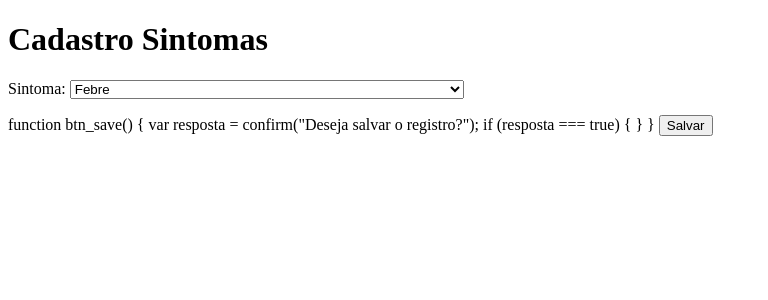
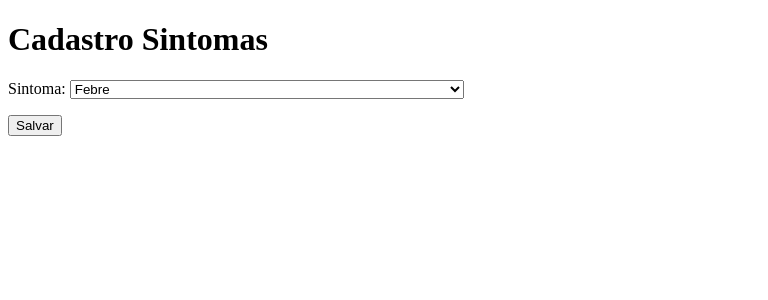
Before and after one commit to BrunaZimmermannTregnago/Pancora, a Spring Boot app: page /cadastro-sintomas.html in a window 1280 px wide. Shown: the top 300 px of the page, without its empty margins (0-768 px from the left). Run offline with Spring Boot 4, Linux system fonts and the light colour scheme; the visitor is signed in with stand-in values (Sample User, id 1); some of the project's set-up classes (security, data sources, template engines, error pages and the like) are left out, and stand-ins take their place.

Commit message:
Ajustes html.

```diff
--- a/API/src/main/resources/static/cadastro-sintomas.html
+++ b/API/src/main/resources/static/cadastro-sintomas.html
@@ -32,16 +32,16 @@
                 </p>
 
                 <p>
-                    function btn_save() {
+                    <input class="btn btn-success" type='button' id='incluir' value='Salvar' onclick='btn_add();' />
+                </p>
+                <script>function btn_save() {
                     var resposta = confirm("Deseja salvar o registro?");
 
                     if (resposta === true) {
 
                     }
 
-                    }
-                    <input class="btn btn-success" type='button' id='incluir' value='Salvar' onclick='btn_add();' />
-                </p>
+                    }</script>
             </form>
         </div>
     </div>
```
